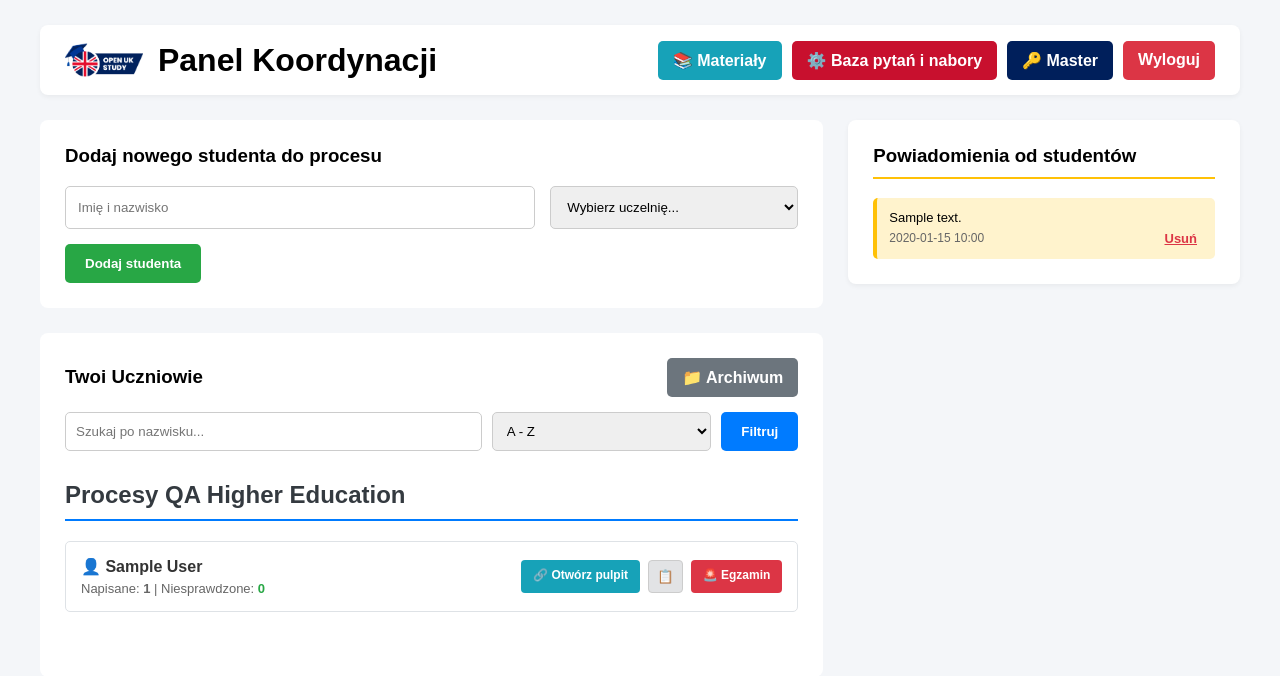
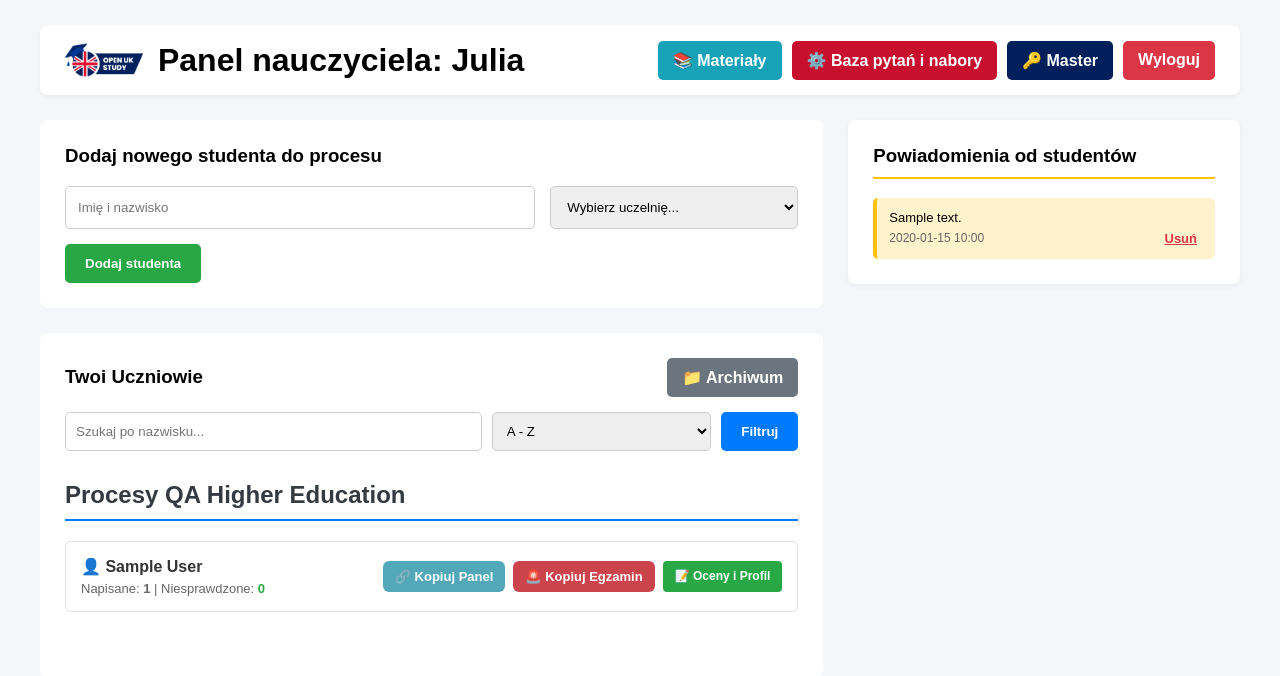
Before and after one commit to kubad0101-creator/rozprawki-app, a Flask app: page /panel in a window 1280 px wide. Shown: the top 676 px of the page. Run offline with Flask 3, Linux system fonts and the light colour scheme; the visitor is signed in with stand-in values (Sample User, id 1); tables that the repository leaves empty hold one stand-in row (values such as "Sample post").

Commit message:
Update panel_dashboard.html

```diff
--- a/templates/panel_dashboard.html
+++ b/templates/panel_dashboard.html
@@ -4,16 +4,13 @@
     <meta charset="UTF-8">
     <title>Panel Koordynacji - CRM</title>
     <style>
-        /* Styl wspólny */
         .flash-messages { margin-bottom: 20px; }
         .alert { padding: 15px; margin-bottom: 15px; border-radius: 6px; font-weight: bold; }
         .alert-success { background-color: #d4edda; color: #155724; border: 1px solid #c3e6cb; }
         @keyframes pulse { 0% { box-shadow: 0 0 0 0 rgba(220, 53, 69, 0.7); } 70% { box-shadow: 0 0 0 6px rgba(220, 53, 69, 0); } 100% { box-shadow: 0 0 0 0 rgba(220, 53, 69, 0); } }
 
-        /* Stare style QA (Z Twojego oryginalnego admin.html) */
         .qa-row { display: flex; justify-content: space-between; align-items: center; padding: 15px; border: 1px solid #dee2e6; border-radius: 5px; margin-bottom: 12px; }
 
-        /* Nowoczesne style GBS */
         .gbs-card { background: #ffffff; border: 1px solid #e0e0e0; border-radius: 8px; padding: 15px 20px; box-shadow: 0 2px 4px rgba(0,0,0,0.02); display: flex; justify-content: space-between; align-items: center; margin-bottom: 12px; transition: transform 0.2s; }
         .gbs-card:hover { transform: translateY(-2px); box-shadow: 0 4px 8px rgba(0,0,0,0.08); }
         .uni-badge-gbs { background-color: #c8102e; color: white; border-radius: 6px; padding: 4px 10px; font-weight: 800; font-size: 14px; }
@@ -24,13 +21,13 @@
         .gbs-fields { display: none; background: #fdfdfd; border-left: 4px solid #c8102e; padding: 15px; margin-top: 15px; border-radius: 4px; }
     </style>
 </head>
-<body style="font-family: sans-serif; padding: 25px; max-width: 1200px; margin: auto; background: #f4f6f9;">
+<body style="font-family: sans-serif; padding: 25px; max-width: 1200px; margin: auto; background: #f4f6f9;" onload="toggleGbs()">
 
     <div style="display: flex; justify-content: space-between; align-items: center; margin-bottom: 25px; background: white; padding: 15px 25px; border-radius: 8px; box-shadow: 0 2px 5px rgba(0,0,0,0.05);">
         <div>
             <h1 style="margin: 0; display: flex; align-items: center; gap: 15px;">
                 <img src="{{ url_for('static', filename='logo_openuk.jpg') }}" alt="Logo" style="height: 40px;">
-                Panel Koordynacji
+                Panel nauczyciela: {{ user.username }}
             </h1>
         </div>
         <div style="display: flex; gap: 10px;">
@@ -57,9 +54,11 @@
                         <input type="text" name="name" placeholder="Imię i nazwisko" required style="flex: 2; padding: 12px; border: 1px solid #ccc; border-radius: 5px;">
 
                         <select name="university_id" id="uniSelect" onchange="toggleGbs()" required style="flex: 1; padding: 12px; border: 1px solid #ccc; border-radius: 5px;">
-                            <option value="" disabled selected>Wybierz uczelnię...</option>
+                            {% if universities|length != 1 %}
+                                <option value="" disabled selected>Wybierz uczelnię...</option>
+                            {% endif %}
                             {% for uni in universities %}
-                                <option value="{{ uni.id }}" data-name="{{ uni.name }}">{{ uni.name }}</option>
+                                <option value="{{ uni.id }}" data-name="{{ uni.name }}" {% if universities|length == 1 %}selected{% endif %}>{{ uni.name }}</option>
                             {% endfor %}
                         </select>
                     </div>
@@ -126,9 +125,9 @@
                                 </div>
                             </div>
                             <div style="display: flex; gap: 8px;">
-                                <a href="/student/{{ student.url_slug }}" target="_blank" style="background: #17a2b8; color: white; border: none; padding: 8px 12px; border-radius: 4px; font-size: 12px; font-weight: bold; text-decoration:none;">🔗 Otwórz pulpit</a>
-                                <button onclick="copy('https://{{ request.host }}/student/{{ student.url_slug }}')" style="background: #e2e3e5; border: 1px solid #ccc; padding: 8px; border-radius: 4px; cursor: pointer;">📋</button>
-                                <a href="/exam/{{ student.url_slug }}" target="_blank" style="background: #dc3545; color: white; border: none; padding: 8px 12px; border-radius: 4px; font-size: 12px; font-weight: bold; text-decoration:none;">🚨 Egzamin</a>
+                                <button onclick="copy('https://{{ request.host }}/student/{{ student.url_slug }}')" class="btn-link">🔗 Kopiuj Panel</button>
+                                <button onclick="copy('https://{{ request.host }}/exam/{{ student.url_slug }}')" class="btn-exam">🚨 Kopiuj Egzamin</button>
+                                <a href="/admin/student/{{ student.id }}" style="background: #28a745; color: white; border: none; padding: 8px 12px; border-radius: 4px; font-size: 12px; font-weight: bold; text-decoration:none;">📝 Oceny i Profil</a>
                             </div>
                         </div>
                     {% endfor %}
@@ -156,9 +155,9 @@
                                 </div>
                             </div>
                             <div style="display: flex; gap: 8px;">
-                                <a href="/student/{{ student.url_slug }}" target="_blank" class="btn-link">🔗 Otwórz pulpit</a>
-                                <button onclick="copy('https://{{ request.host }}/student/{{ student.url_slug }}')" style="background: #e2e3e5; border: 1px solid #ccc; padding: 8px; border-radius: 4px; cursor: pointer;">📋</button>
-                                <a href="/admin/student/{{ student.id }}" class="btn-exam">📝 Wyniki i Profil</a>
+                                <button onclick="copy('https://{{ request.host }}/student/{{ student.url_slug }}')" class="btn-link">🔗 Kopiuj Panel</button>
+                                <button onclick="copy('https://{{ request.host }}/gbs/task/{{ student.url_slug }}?exam=true')" class="btn-exam">🚨 Kopiuj Egzamin</button>
+                                <a href="/admin/student/{{ student.id }}" class="btn-exam" style="background: #28a745;">📝 Wyniki i Profil</a>
                             </div>
                         </div>
                     {% endfor %}
@@ -206,7 +205,7 @@
         }
         function copy(url) {
             navigator.clipboard.writeText(url).then(() => {
-                alert('Skopiowano unikalny link studenta:\n' + url);
+                alert('Skopiowano unikalny link studenta:\\n' + url);
             });
         }
     </script>
```
